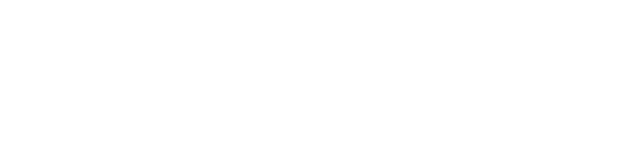
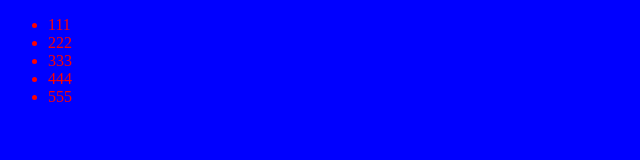
Before and after one commit to dklonowski/MyFirstGit, a plain HTML site: page index.html in a window 1280 px wide. Shown: the whole page, without its empty margins (0-640 px from the left). Drawn offline with Linux system fonts and the light colour scheme; a web font is replaced by a local one.

Commit message:
Dodałem navbar, najs

```diff
--- a/index.html
+++ b/index.html
@@ -17,7 +17,15 @@
 
 </head>
 		<body>
-
+<nav>
+	<ul>
+		<li><a href=""></a>111</li>
+		<li><a href=""></a>222</li>
+		<li><a href=""></a>333</li>
+		<li><a href=""></a>444</li>
+		<li><a href=""></a>555</li>
+	</ul>
+</nav>
 
 
 
--- a/style.css
+++ b/style.css
@@ -0,0 +1,4 @@
+body {
+	color: red;
+	background-color: blue;
+}
```
